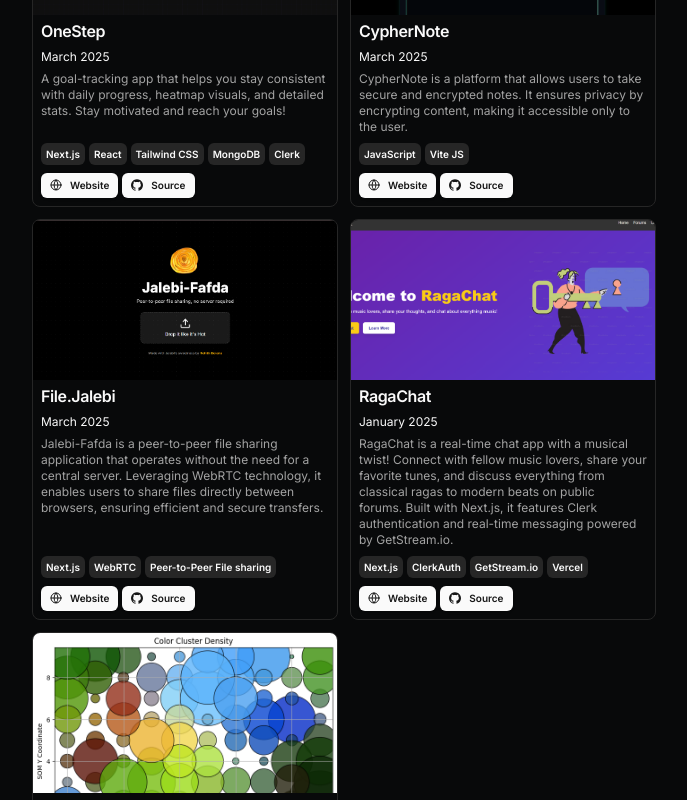
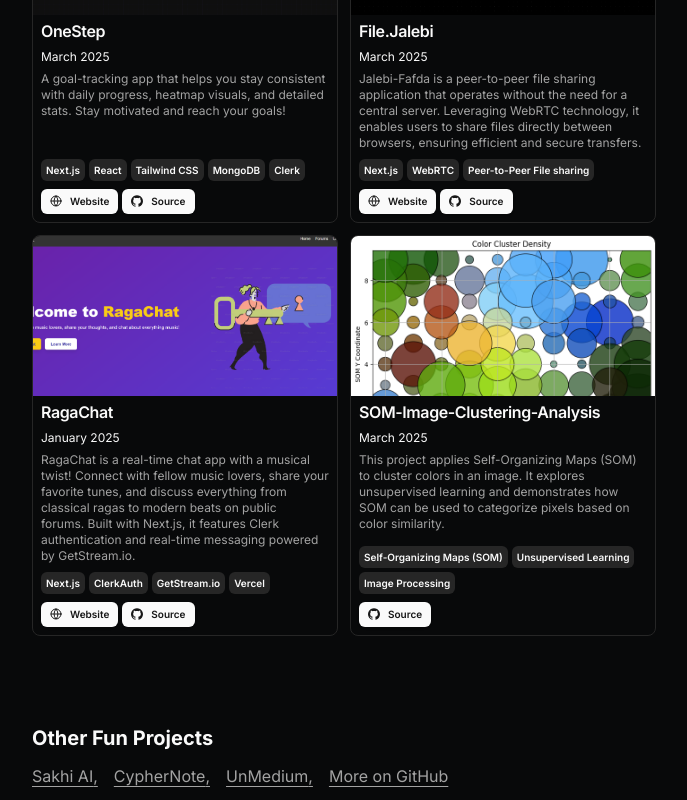
Before and after one commit to therohithborana/portfolioo, a Next.js app: page / in a window 1280 px wide. Shown: the part 900-1700 px from the top of the page, without its empty margins (296-983 px from the left). Built offline with nearby package versions, Linux system fonts and the light colour scheme.

Commit message:
other projects section introduced

```diff
--- a/src/app/page.tsx
+++ b/src/app/page.tsx
@@ -114,6 +114,29 @@
         </div>
       </section>
 
+      <section id="other-projects">
+        <div className="flex min-h-0 flex-col gap-y-3">
+          <BlurFade delay={BLUR_FADE_DELAY * 13}>
+            <h2 className="text-xl font-bold">Other Fun Projects</h2>
+          </BlurFade>
+          <BlurFade delay={BLUR_FADE_DELAY * 14}>
+            <div className="flex flex-wrap gap-4">
+              {DATA.otherProjects.map((project, id) => (
+                <Link
+                  key={project.name}
+                  href={project.href}
+                  target="_blank"
+                  className="text-muted-foreground hover:text-foreground transition-colors underline underline-offset-4"
+                >
+                  {project.name}
+                  {id < DATA.otherProjects.length - 1 && ","}
+                </Link>
+              ))}
+            </div>
+          </BlurFade>
+        </div>
+      </section>
+
       <section id="skills">
         <div className="flex min-h-0 flex-col gap-y-3">
           <BlurFade delay={BLUR_FADE_DELAY * 9}>
--- a/src/data/resume.tsx
+++ b/src/data/resume.tsx
@@ -79,30 +79,6 @@
     },
   ],
   projects: [
-    // {
-    //   title: "SakhiAI",
-    //   href: "https://sakhiai.vercel.app",
-    //   dates: "April 2025",
-    //   active: true,
-    //   description:
-    //     "SakhiAI is your thoughtful AI companion that engages you in natural, voice-based conversations to help you reflect on your day. It remembers past interactions, adapts to your routine, and offers empathetic check-ins with a human-like voice. Coming Soon!",
-    //   technologies: [
-    //     "Next.js",
-    //     "Vercel",
-    //     "ElevenLabs",
-    //     "Google Gemini"
-    //   ],
-    //   links: [
-    //     {
-    //       type: "Website",
-    //       href: "https://sakhiai.vercel.app",
-    //       icon: <Icons.globe className="size-3" />,
-    //     }
-    //   ],
-    //   image: "/sakhiai.png",
-    //   video: "",
-    // },
-
     {
       title: "OneStep",
       href: "https://onestep-azure.vercel.app/",
@@ -133,33 +109,6 @@
       video:
         "",
     },
-    {
-      title: "CypherNote",
-      href: "https://cyphernote.vercel.app",
-      dates: "March 2025",
-      active: true,
-      description:
-        "CypherNote is a platform that allows users to take secure and encrypted notes. It ensures privacy by encrypting content, making it accessible only to the user.",
-      technologies: [
-        "JavaScript",
-        "Vite JS"
-      ],
-      links: [
-        {
-          type: "Website",
-          href: "https://cyphernote.vercel.app",
-          icon: <Icons.globe className="size-3" />,
-        },
-        {
-          type: "Source",
-          href: "https://github.com/therohithborana/cyphernote",
-          icon: <Icons.github className="size-3" />,
-        },
-      ],
-      image: "/cyphernote.png",
-      video: "",
-    },
-
     {
   title: "File.Jalebi",
   href: "https://filejalebi.vercel.app",
@@ -239,6 +188,23 @@
   image: "/som-image-clustering.png",
   video: "",
 }
-,
+  ],
+  otherProjects: [
+    {
+      name: "Sakhi AI",
+      href: "https://sakhiai.vercel.app"
+    },
+    {
+      name: "CypherNote",
+      href: "https://cyphernote.vercel.app"
+    },
+    {
+      name: "UnMedium",
+      href: "https://github.com/therohithborana/UnMedium"
+    },
+    {
+      name: "More on GitHub",
+      href: "https://github.com/therohithborana"
+    }
   ],
 } as const;
```
